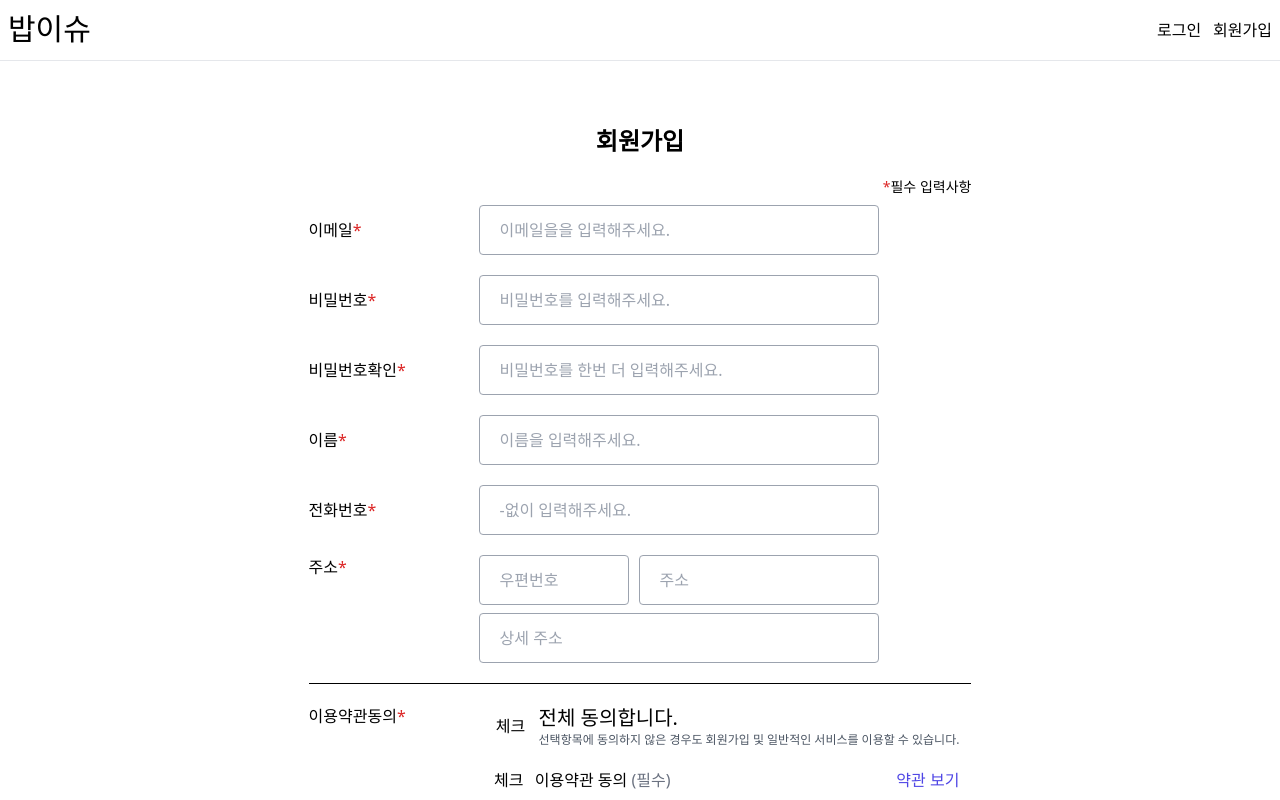
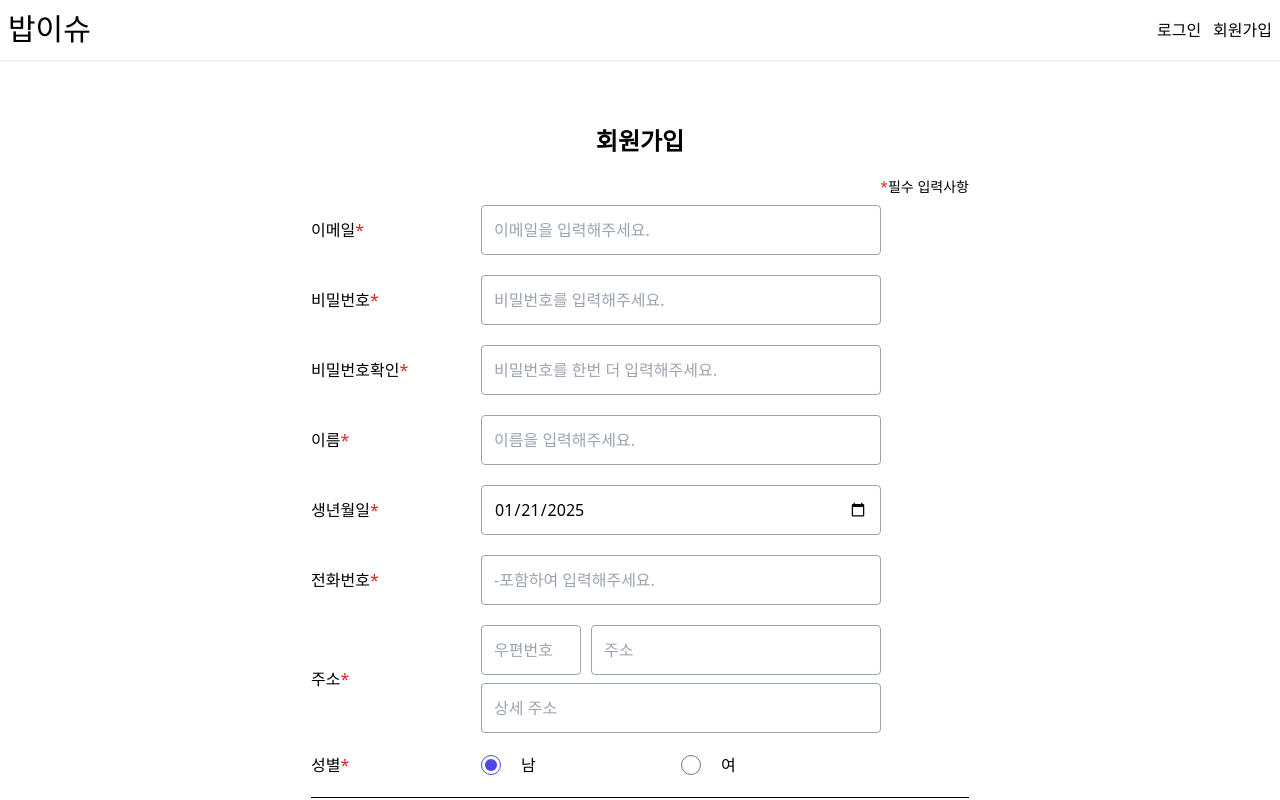
Before and after one commit to wlgks7460/Bobissue, a React (Vite) app in the folder react-project/: page /signup in a window 1280 px wide. Shown: the top 800 px of the page. Built offline with nearby package versions, Linux system fonts and the light colour scheme; a web font is replaced by a local one.

Commit message:
:sparkles: Feat: 회원가입 페이지 개발중 S12P11C108-89

```diff
--- a/react-project/src/pages/conusumer/Signup.jsx
+++ b/react-project/src/pages/conusumer/Signup.jsx
@@ -1,4 +1,4 @@
-import React, { useRef } from 'react'
+import React, { useEffect, useRef, useState } from 'react'
 
 const Signup = () => {
   // 회원 가입 관련 데이터
@@ -6,22 +6,47 @@ const Signup = () => {
   const passwordRef = useRef() // 비밀번호
   const password2Ref = useRef() // 비밀번호 확인
   const nameRef = useRef() // 이름
-  const birthRef = useRef() // 생년월일일
+  const birthRef = useRef() // 생년월일
   const phoneRef = useRef() // 전화번호
-  const postcodeRef = useRef() // 우편번호
-  const addressRef = useRef() // 주소소
+  const [postcode, setPostCode] = useState('') // 우편번호
+  const [address, setAddress] = useState('') // 주소
   const addressDetailRef = useRef() // 상세주소
+  const [gender, setGender] = useState('m') // 성별
+  const [today, setToday] = useState() // 현재 연도
+
+  // 약관 관련 데이터
+  const [termsAgreement, setTermsAgreement] = useState(false) // 이용약관 동의
+  const [personalDataAgreement, setPersonalDataAgreement] = useState(false) // 개인정보 동의
+  const [emailAgreement, setEamilAgreement] = useState(false) // 이메일 수신 동의
+  const [smsAgreement, setSmsAgreement] = useState(false) // sms 수신 동의
+  const [ageAgreement, setAgeAgreement] = useState(false) // 만 14세 이상 확인
+
+  // 약관 ref
 
   // 주소 찾기 함수
   const searchAddress = () => {
     new daum.Postcode({
       oncomplete: function (data) {
-        // 팝업에서 검색결과 항목을 클릭했을때 실행할 코드를 작성하는 부분입니다.
-        // 예제를 참고하여 다양한 활용법을 확인해 보세요.
-        console.log(data)
+        // data에 들어있는 정보를 변수에 담아주면 됩니다.
+        setPostCode(data.zonecode)
+        setAddress(data.address)
       },
     }).open()
     addressDetailRef.current.focus()
+  }
+
+  // 성별 값 변경 함수
+  const handleGender = (e) => {
+    setGender(e.target.value)
+  }
+
+  // 약관 동의 관련 함수
+  // 전체 동의
+
+  // 약관 보기
+  const handleTerms = (e, type) => {
+    e.preventDefault()
+    console.log(type)
   }
 
   // 회원 가입 함수
@@ -30,8 +55,25 @@ const Signup = () => {
     const payload = {
       email: emailRef.current.value,
       password: passwordRef.current.value,
+      name: nameRef.current.value,
+      birthday: birthRef.current.value,
+      phone_number: phoneRef.current.value,
+      address: `(${postcode}) ${address} ${addressDetailRef.current.value}`,
+      gender: gender,
     }
+    console.log(payload)
   }
+  // 현재 날짜 가져오기
+  useEffect(() => {
+    // mount
+    const tempDate = new Date()
+    const year = tempDate.getFullYear()
+    const month = `${tempDate.getMonth() + 1}`.padStart(2, '0')
+    const date = tempDate.getDate().toString().padStart(2, '0')
+    setToday(`${year}-${month}-${date}`)
+    // unmount
+    return () => {}
+  }, [])
   return (
     <div className='min-h-[70vh] flex justify-center py-16'>
       <div className='flex flex-col'>
@@ -40,64 +82,88 @@ const Signup = () => {
           <span className='text-red-600'>*</span>필수 입력사항
         </p>
         {/* 회원가입 폼 */}
-        <form className='flex flex-col gap-5'>
-          <div>
+        <form className='flex flex-col gap-5' onSubmit={signup}>
+          {/* 이메일 */}
+          <div className='flex items-center'>
             <label htmlFor='email' className='inline-block w-[150px] me-5'>
               이메일<span className='text-red-600'>*</span>
             </label>
             <input
               type='email'
               id='email'
-              className='w-[400px] h-[50px] border border-gray-400 rounded px-5'
-              placeholder='이메일을을 입력해주세요.'
+              className='w-[400px] h-[50px] border border-gray-400 rounded px-3'
+              placeholder='이메일을 입력해주세요.'
+              ref={emailRef}
             />
           </div>
-          <div>
+          {/* 비밀번호 */}
+          <div className='flex items-center'>
             <label htmlFor='password' className='inline-block w-[150px] me-5'>
               비밀번호<span className='text-red-600'>*</span>
             </label>
             <input
               type='password'
               id='password'
-              className='w-[400px] h-[50px] border border-gray-400 rounded px-5'
+              className='w-[400px] h-[50px] border border-gray-400 rounded px-3'
               placeholder='비밀번호를 입력해주세요.'
+              ref={passwordRef}
             />
           </div>
-          <div>
+          <div className='flex items-center'>
             <label htmlFor='password2' className='inline-block w-[150px] me-5'>
               비밀번호확인<span className='text-red-600'>*</span>
             </label>
             <input
               type='password'
               id='password2'
-              className='w-[400px] h-[50px] border border-gray-400 rounded px-5'
+              className='w-[400px] h-[50px] border border-gray-400 rounded px-3'
               placeholder='비밀번호를 한번 더 입력해주세요.'
+              ref={password2Ref}
             />
           </div>
-          <div>
+          {/* 이름 */}
+          <div className='flex items-center'>
             <label htmlFor='name' className='inline-block w-[150px] me-5'>
               이름<span className='text-red-600'>*</span>
             </label>
             <input
               type='text'
               id='name'
-              className='w-[400px] h-[50px] border border-gray-400 rounded px-5'
+              className='w-[400px] h-[50px] border border-gray-400 rounded px-3'
               placeholder='이름을 입력해주세요.'
+              ref={nameRef}
             />
           </div>
-          <div>
+          {/* 생년월일 */}
+          <div className='flex items-center'>
+            <p className='inline-block w-[150px] me-5'>
+              생년월일<span className='text-red-600'>*</span>
+            </p>
+            <input
+              type='date'
+              min='1900-01-01'
+              max={today}
+              defaultValue={today}
+              className='w-[400px] h-[50px] border border-gray-400 rounded px-3'
+              ref={birthRef}
+            />
+          </div>
+          {/* 전화번호 */}
+          <div className='flex items-center'>
             <label htmlFor='phone' className='inline-block w-[150px] me-5'>
               전화번호<span className='text-red-600'>*</span>
             </label>
             <input
               type='tel'
-              pattern='[0-9]{3}[0-9]{3,4}[0-9]{4}'
+              pattern='[0-9]{3}-[0-9]{3,4}-[0-9]{4}'
               id='phone'
-              className='w-[400px] h-[50px] border border-gray-400 rounded px-5'
-              placeholder='-없이 입력해주세요.'
+              className='w-[400px] h-[50px] border border-gray-400 rounded px-3'
+              placeholder='-포함하여 입력해주세요.'
+              ref={phoneRef}
             />
           </div>
-          <div className='flex'>
+          {/* 주소 */}
+          <div className='flex items-center'>
             <label htmlFor='postcode' className='inline-block w-[150px] me-5'>
               주소<span className='text-red-600'>*</span>
             </label>
@@ -106,25 +172,60 @@ const Signup = () => {
                 <input
                   type='text'
                   id='postcode'
-                  className='w-[150px] h-[50px] border border-gray-400 rounded px-5'
+                  className='w-[100px] h-[50px] border border-gray-400 rounded px-3'
                   onFocus={searchAddress}
                   placeholder='우편번호'
+                  value={postcode || ''}
+                  readOnly
                 />
                 <input
                   type='text'
                   id='address'
-                  className='w-[240px] h-[50px] border border-gray-400 rounded px-5'
+                  className='w-[290px] h-[50px] border border-gray-400 rounded px-3'
                   onFocus={searchAddress}
                   placeholder='주소'
+                  value={address || ''}
+                  readOnly
                 />
               </div>
               <input
                 type='text'
                 id='addressDetail'
-                className='w-[400px] h-[50px] border border-gray-400 rounded px-5'
+                className='w-[400px] h-[50px] border border-gray-400 rounded px-3'
                 placeholder='상세 주소'
                 ref={addressDetailRef}
               />
+            </div>
+          </div>
+          {/* 성별 */}
+          <div className='flex items-center'>
+            <p className='inline-block w-[150px] me-5'>
+              성별<span className='text-red-600'>*</span>
+            </p>
+            <div className='grid grid-cols-2 w-[400px]'>
+              <div className='flex items-center'>
+                <input
+                  type='radio'
+                  id='male'
+                  name='gender'
+                  value='m'
+                  className='w-5 h-5 me-5 accent-indigo-600'
+                  onChange={handleGender}
+                  defaultChecked
+                />
+                <label htmlFor='male'>남</label>
+              </div>
+              <div className='flex items-center'>
+                <input
+                  type='radio'
+                  id='female'
+                  name='gender'
+                  value='f'
+                  className='w-5 h-5 me-5 accent-indigo-600'
+                  onChange={handleGender}
+                />
+                <label htmlFor='female'>여</label>
+              </div>
             </div>
           </div>
           <hr className='border-black' />
@@ -135,7 +236,18 @@ const Signup = () => {
             </div>
             <div className='flex flex-col gap-3'>
               <div className='flex items-center gap-2 px-3'>
-                <button className='w-[40px] h-[40px]'>체크</button>
+                <button className='w-[35px] h-[35px] border border-gray-400 rounded-full'>
+                  <svg
+                    xmlns='http://www.w3.org/2000/svg'
+                    fill='none'
+                    viewBox='0 0 24 24'
+                    strokeWidth={3}
+                    stroke='currentColor'
+                    className='size-6'
+                  >
+                    <path strokeLinecap='round' strokeLinejoin='round' d='m4.5 12.75 6 6 9-13.5' />
+                  </svg>
+                </button>
                 <div>
                   <p className='text-xl'>전체 동의합니다.</p>
                   <p className='text-xs text-gray-600'>
@@ -150,7 +262,12 @@ const Signup = () => {
                   <p>
                     이용약관 동의 <span className='text-gray-500'>(필수)</span>
                   </p>
-                  <p className='text-indigo-600'>약관 보기</p>
+                  <button
+                    className='text-indigo-600'
+                    onClick={(event) => handleTerms(event, 'terms')}
+                  >
+                    약관 보기
+                  </button>
                 </div>
               </div>
               <div className='flex items-center gap-2 px-3'>
@@ -159,7 +276,12 @@ const Signup = () => {
                   <p>
                     개인정보 수집·이용 동의 <span className='text-gray-500'>(필수)</span>
                   </p>
-                  <p className='text-indigo-600'>약관 보기</p>
+                  <button
+                    className='text-indigo-600'
+                    onClick={(event) => handleTerms(event, 'pesonalData')}
+                  >
+                    약관 보기
+                  </button>
                 </div>
               </div>
               <div className='flex items-center gap-2 px-3'>
```
